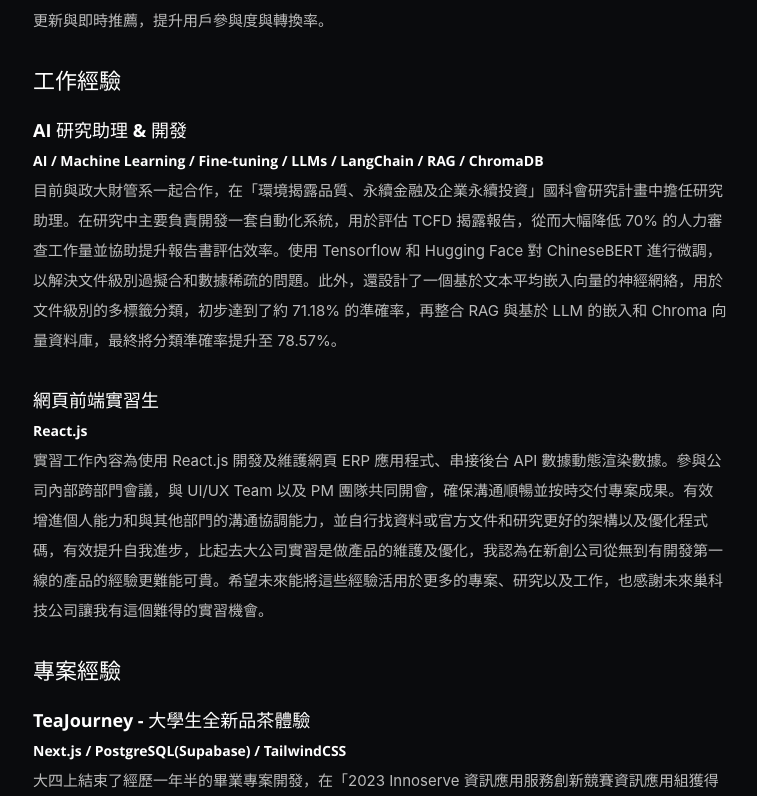
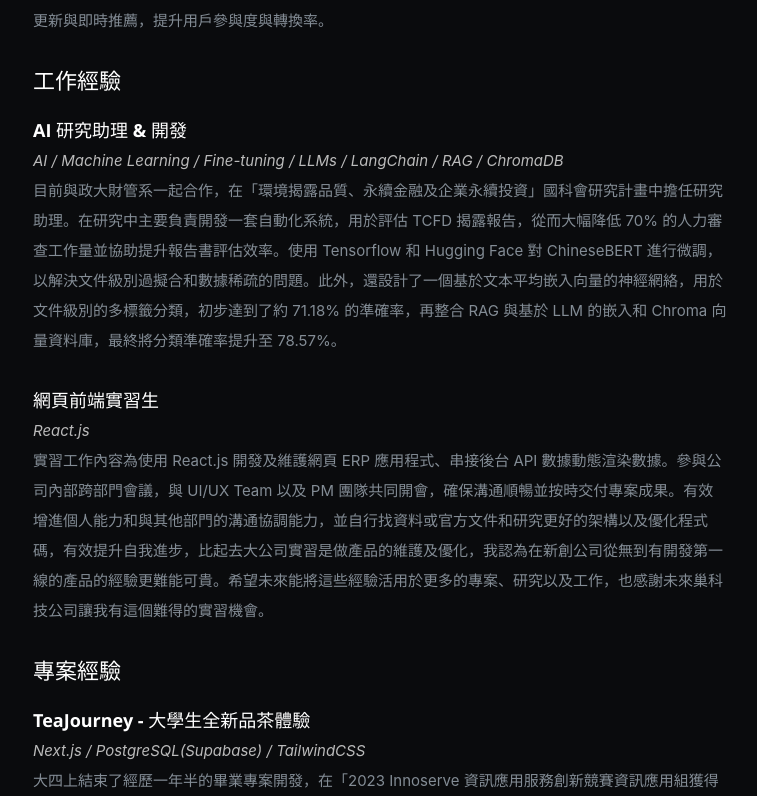
Before and after one commit to Mattis3858/my-portfolio, a React (Create React App) app: page / in a window 1280 px wide. Shown: the part 1144-1940 px from the top of the page, without its empty margins (372-1129 px from the left). Built offline with nearby package versions, Linux system fonts and the light colour scheme.

Commit message:
修改 about 各區塊 techinque 字體

```diff
--- a/public/css/layout.css
+++ b/public/css/layout.css
@@ -264,15 +264,16 @@ ul#nav li.current a {
 #about .aboutme-description {
   margin-bottom: 30px;
   line-height: 30px;
-  color: #bbbbbb;
 }
 
 #about h5 {
   color: #ffffff;
 }
 
-#about h6 {
-  color: #ffffff;
+#about .technique-text {
+  color: #bbbbbb;
+  font-style: italic;
+  font-weight: normal;
 }
 
 /* ------------------------------------------------------------------ */
--- a/src/components/About.js
+++ b/src/components/About.js
@@ -16,7 +16,7 @@ function About(props) {
                 {resumeData.aboutme.map((paragraph, index) => (
                   <div key={index} className="aboutme-description">
                     <h5>{paragraph.description}</h5>
-                    <h6>{paragraph.technique}</h6>
+                    <div className="technique-text">{paragraph.technique}</div>
                     <div>{paragraph.content}</div>
                   </div>
                 ))}
@@ -30,7 +30,7 @@ function About(props) {
                 {resumeData.educationDescription.map((paragraph, index) => (
                   <div key={index} className="aboutme-description">
                     <h5>{paragraph.description}</h5>
-                    <h6>{paragraph.technique}</h6>
+                    <div className="technique-text">{paragraph.technique}</div>
                     <div>{paragraph.content}</div>
                   </div>
                 ))}
@@ -45,7 +45,9 @@ function About(props) {
                   (paragraph, index) => (
                     <div key={index} className="aboutme-description">
                       <h5>{paragraph.description}</h5>
-                      <h6>{paragraph.technique}</h6>
+                      <div className="technique-text">
+                        {paragraph.technique}
+                      </div>
                       <div>{paragraph.content}</div>
                     </div>
                   )
@@ -61,7 +63,9 @@ function About(props) {
                   (paragraph, index) => (
                     <div key={index} className="aboutme-description">
                       <h5>{paragraph.description}</h5>
-                      <h6>{paragraph.technique}</h6>
+                      <div className="technique-text">
+                        {paragraph.technique}
+                      </div>
                       <div>{paragraph.content}</div>
                     </div>
                   )
```
